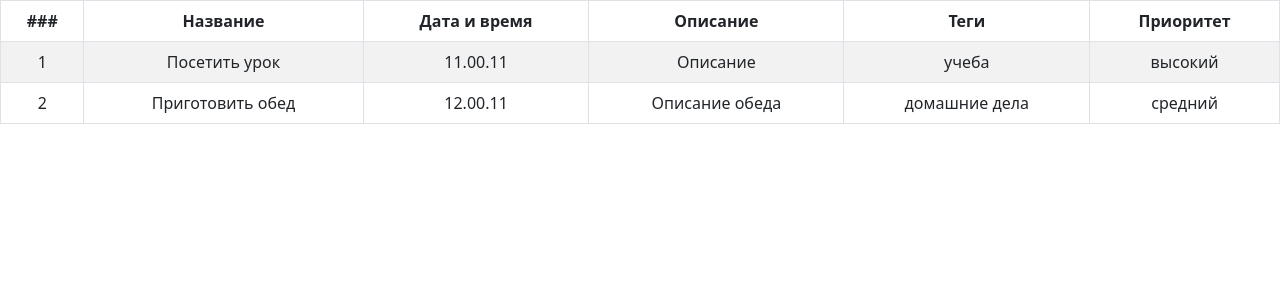
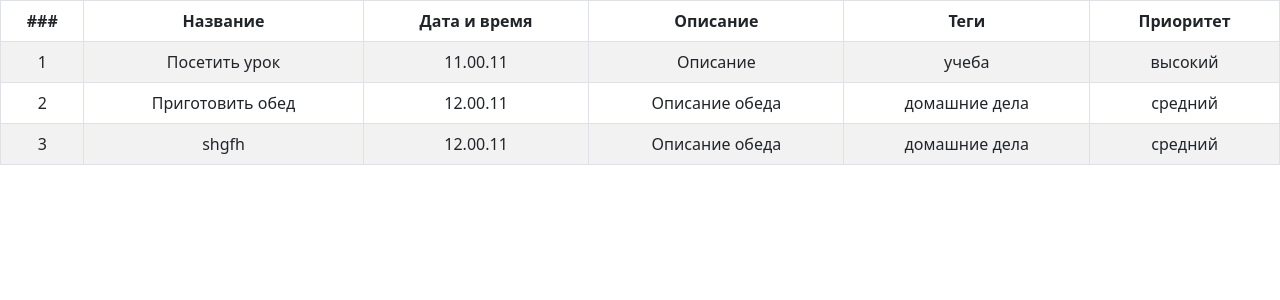
Before and after one commit to mariaplechikova/ToDo-List, a React (Create React App) app: page / in a window 1280 px wide. Shown: the top 300 px of the page. Built offline with nearby package versions, Linux system fonts and the light colour scheme.

Commit message:
создали todo-list-pages

```diff
--- a/src/App.js
+++ b/src/App.js
@@ -1,12 +1,12 @@
 
 import './App.css';
-import TodoList from './pages/todo-list';
+import TodoListPage from './pages/todo-list-page';
 import 'bootstrap/dist/css/bootstrap.css';
 
 function App() {
   return (
     <div className="App">
-      <TodoList />
+      <TodoListPage />
     </div>
   );
 }
--- a/src/pages/todo-list.js
+++ b/src/components/todo-list.js
@@ -1,22 +1,25 @@
+/* eslint-disable react/prop-types */
 import Table from 'react-bootstrap/Table';
 import TodoListItem from './todo-list-item';
 
-function TodoList() {
+function TodoList(props) {
 
-    const list = [{
-        'name': "Посетить урок",
-        "date": "11.00.11",
-        "description": "Описание",
-        "tegs":  ["учеба"],
-        "prioriry": "высокий",
-    },
-    {
-        'name': "Приготовить обед",
-        "date": "12.00.11",
-        "description": "Описание обеда",
-        "tegs":  ["домашние дела"],
-        "prioriry": "средний",
-    }];
+//   const list = [{
+//     'name': "Посетить урок",
+//     "date": "11.00.11",
+//     "description": "Описание",
+//     "tegs":  ["учеба"],
+//     "prioriry": "высокий",
+// },
+// {
+//     'name': "Приготовить обед",
+//     "date": "12.00.11",
+//     "description": "Описание обеда",
+//     "tegs":  ["домашние дела"],
+//     "prioriry": "средний",
+// }];
+
+
 
   return (
     <div className="">
@@ -32,7 +35,7 @@ function TodoList() {
         </tr>
       </thead>
       <tbody>
-        {list.map((item, index)=> (
+        {props.list.map((item, index)=> (
           <TodoListItem
           item={item}
           index={index + 1}
--- /dev/null
+++ b/src/pages/todo-list-page.js
@@ -0,0 +1,33 @@
+
+import TodoList from '../components/todo-list';
+
+function TodoListPage() {
+    const list = [{
+        'name': "Посетить урок",
+        "date": "11.00.11",
+        "description": "Описание",
+        "tegs":  ["учеба"],
+        "prioriry": "высокий",
+    },
+    {
+        'name': "Приготовить обед",
+        "date": "12.00.11",
+        "description": "Описание обеда",
+        "tegs":  ["домашние дела"],
+        "prioriry": "средний",
+    },
+    {
+        'name': "shgfh",
+        "date": "12.00.11",
+        "description": "Описание обеда",
+        "tegs":  ["домашние дела"],
+        "prioriry": "средний",
+    }
+];
+
+  return (
+    <TodoList list={list}/>
+  );
+}
+
+export default TodoListPage;
```
Also changed, not shown: src/components/todo-list-item.js (renamed from src/pages/todo-list-item.js).
